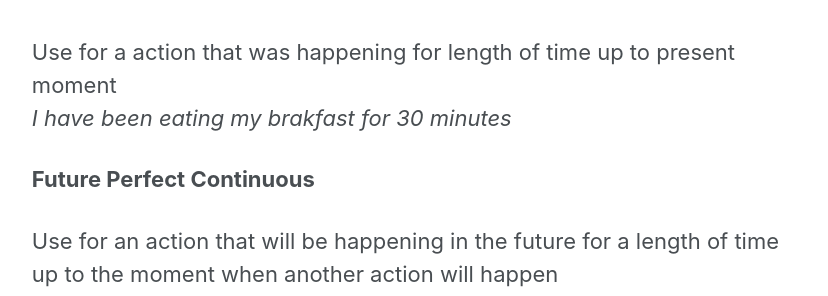
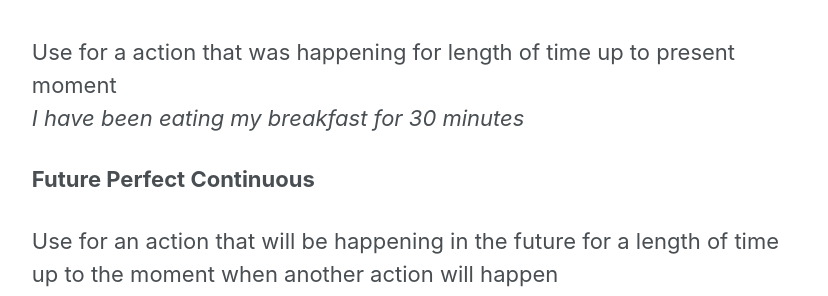
Before and after one commit to rmaqueda/EnglishLessons, a Jekyll site: the page built from _posts/2017-04-13-tenses.md, in a window 1280 px wide and 900 px high, scrolled down 2746 px. Shown: the part 155-451 px from the top of the window, without its empty margins (252-1080 px from the left). Built offline with Jekyll 4.4.1, drawn with Linux system fonts in a browser that asks for light colours; some of the changed text lies outside the part shown.

Commit message:
Correct mistakes simple and perfect tenses

```diff
--- a/_posts/2017-04-13-tenses.md
+++ b/_posts/2017-04-13-tenses.md
@@ -84,7 +84,7 @@ Use for an action that was happening for a length of time in the past up to the
 **Present Perfect Continuous**
 
 Use for a action that was happening for length of time up to present moment <br>
-*I have been eating my brakfast for 30 minutes*
+*I have been eating my breakfast for 30 minutes*
 
 **Future Perfect Continuous**
 
```
Also changed, not shown: other parts of _posts/2017-04-13-tenses.md (+1 -1 lines).
